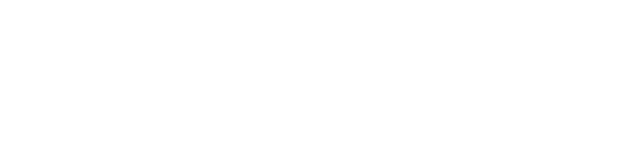
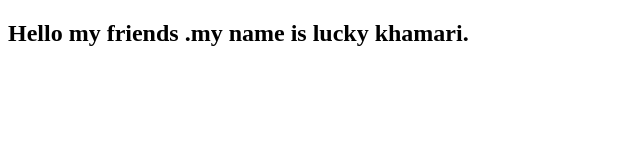
Before and after one commit to luckykhamari/gittutorial, a plain HTML site: page index.html in a window 1280 px wide. Shown: the whole page, without its empty margins (0-640 px from the left). Drawn offline with Linux system fonts and the light colour scheme.

Commit message:
addd h1 in index.html

```diff
--- a/index.html
+++ b/index.html
@@ -7,6 +7,6 @@
     <title>Document</title>
 </head>
 <body>
-
+    <h2>Hello my friends .my name is lucky khamari.</h2>
 </body>
 </html>
```
